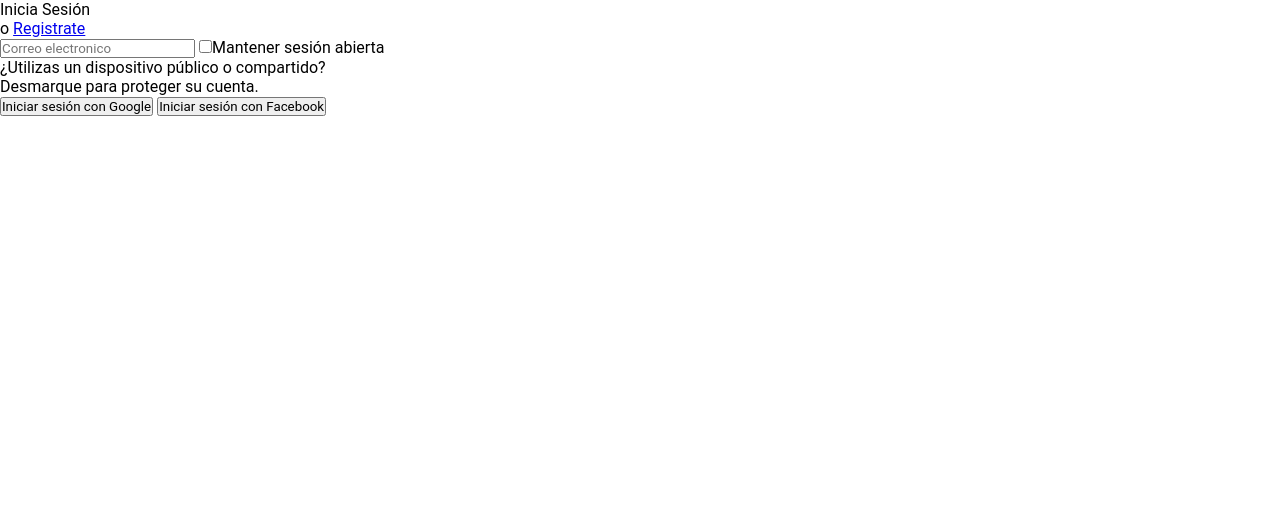
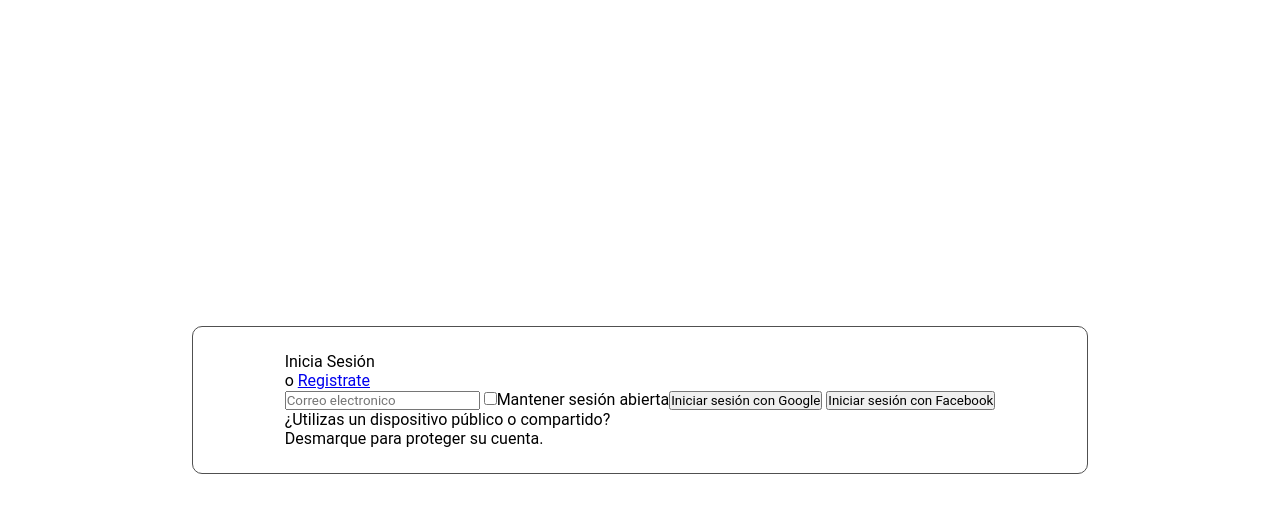
Before and after one commit to DavGil-Design/grupo_1, a website: page src/views/login.html in a window 1280 px wide. Drawn offline with Linux system fonts and the light colour scheme; files that its build step writes are made by us from their sources; files whose address does not match are found by name.

Commit message:
add style-login step 1

```diff
--- a/src/public/css/style_login.css
+++ b/src/public/css/style_login.css
@@ -4,3 +4,26 @@
     font-family: 'Roboto', sans-serif;
     box-sizing: border-box;
 }
+
+body{
+    height: 100vh;
+}
+body, main{
+    display: flex;
+    align-items: center;
+    justify-content: center;
+}
+
+main{
+    width: 70%;
+    height: auto;
+    border: 1px solid rgb(80, 80, 80);
+    border-radius: 10px;
+    padding: 25px;
+}
+div.bloque-popup{
+    display: flex;
+    align-items: center;
+    justify-content: center;
+    width: 100%;
+}
--- a/src/views/login.html
+++ b/src/views/login.html
@@ -7,7 +7,7 @@
     <link rel="stylesheet" href="/static/css/style_login.css">
     <!--Atender el tipo de fuente formato ttf-->
     <link rel="stylesheet" href="/static/fonts/theboldfont/fonts.css" type="text/css" charset="utf-8" />
-    <title>Document</title>
+    <title>Login</title>
 </head>
 
 <body>
```
